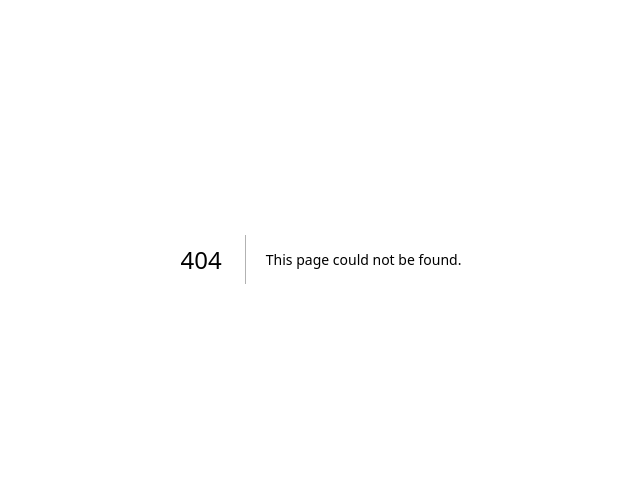
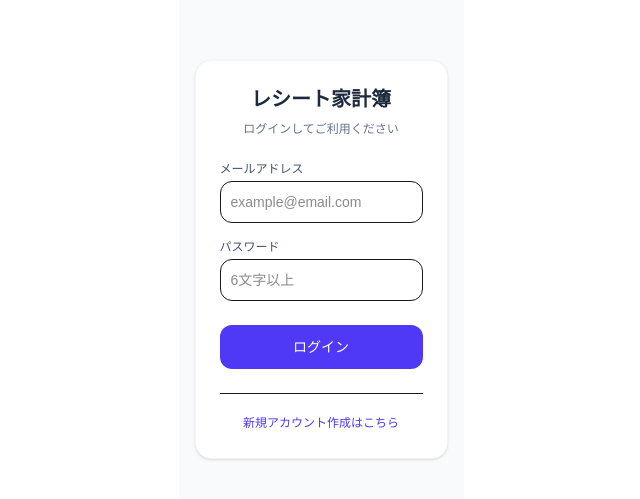
Before and after one commit to pon19/kakeibo-app, a Next.js app: page /login in a window 1280 px wide. Before the commit this address had no page. Shown: the part 141-640 px from the top of the page, without its empty margins (319-959 px from the left). Built offline with nearby package versions, Linux system fonts and the light colour scheme; no server answers.

Commit message:
Add Supabase Auth SSR setup and login page

```diff
--- /dev/null
+++ b/app/login/page.tsx
@@ -0,0 +1,126 @@
+'use client';
+
+import { useState } from 'react';
+import { useRouter } from 'next/navigation';
+import { createClient } from '@/lib/supabase/client';
+
+export default function LoginPage() {
+  const [email, setEmail] = useState('');
+  const [password, setPassword] = useState('');
+  const [isSignUp, setIsSignUp] = useState(false);
+  const [loading, setLoading] = useState(false);
+  const [errorMsg, setErrorMsg] = useState<string | null>(null);
+  const [message, setMessage] = useState<string | null>(null);
+
+  const router = useRouter();
+  const supabase = createClient();
+
+  const handleAuth = async (e: React.FormEvent) => {
+    e.preventDefault();
+    setLoading(true);
+    setErrorMsg(null);
+    setMessage(null);
+
+    try {
+      if (isSignUp) {
+        // 新規登録
+        const { error } = await supabase.auth.signUp({
+          email,
+          password,
+        });
+        if (error) throw error;
+        setMessage('確認メールを送信しました。メール内のリンクをクリックして登録を完了してください。');
+      } else {
+        // ログイン
+        const { error } = await supabase.auth.signInWithPassword({
+          email,
+          password,
+        });
+        if (error) throw error;
+        router.push('/');
+        router.refresh();
+      }
+    } catch (err: any) {
+      setErrorMsg(err.message || '認証に失敗しました');
+    } finally {
+      setLoading(false);
+    }
+  };
+
+  return (
+    <main className="min-h-screen bg-slate-50 p-4 max-w-md mx-auto flex flex-col justify-center">
+      <div className="bg-white p-6 rounded-2xl shadow-sm border border-slate-100">
+        <h1 className="text-xl font-bold text-center text-slate-800 mb-2">
+          レシート家計簿
+        </h1>
+        <p className="text-xs text-center text-slate-500 mb-6">
+          {isSignUp ? '新規アカウント登録' : 'ログインしてご利用ください'}
+        </p>
+
+        {errorMsg && (
+          <div className="mb-4 p-3 bg-rose-100 text-rose-800 text-xs rounded-lg border border-rose-200">
+            ⚠️ {errorMsg}
+          </div>
+        )}
+
+        {message && (
+          <div className="mb-4 p-3 bg-emerald-100 text-emerald-800 text-xs rounded-lg border border-emerald-200">
+            ✅ {message}
+          </div>
+        )}
+
+        <form onSubmit={handleAuth} className="flex flex-col gap-4">
+          <div>
+            <label className="block text-xs font-medium text-slate-600 mb-1">メールアドレス</label>
+            <input
+              type="email"
+              required
+              value={email}
+              onChange={(e) => setEmail(e.target.value)}
+              placeholder="example@email.com"
+              className="w-full p-2.5 border rounded-xl text-sm focus:outline-indigo-500"
+            />
+          </div>
+
+          <div>
+            <label className="block text-xs font-medium text-slate-600 mb-1">パスワード</label>
+            <input
+              type="password"
+              required
+              minLength={6}
+              value={password}
+              onChange={(e) => setPassword(e.target.value)}
+              placeholder="6文字以上"
+              className="w-full p-2.5 border rounded-xl text-sm focus:outline-indigo-500"
+            />
+          </div>
+
+          <button
+            type="submit"
+            disabled={loading}
+            className="w-full mt-2 py-3 bg-indigo-600 text-white font-medium rounded-xl hover:bg-indigo-700 disabled:bg-slate-300 transition text-sm flex items-center justify-center gap-2"
+          >
+            {loading && (
+              <span className="animate-spin h-4 w-4 border-2 border-white border-t-transparent rounded-full inline-block"></span>
+            )}
+            <span>{isSignUp ? 'アカウントを作成する' : 'ログイン'}</span>
+          </button>
+        </form>
+
+        <div className="mt-6 pt-4 border-t text-center">
+          <button
+            type="button"
+            onClick={() => {
+              setIsSignUp(!isSignUp);
+              setErrorMsg(null);
+              setMessage(null);
+            }}
+            className="text-xs text-indigo-600 font-medium hover:underline"
+          >
+            {isSignUp ? 'すでにアカウントをお持ちの方（ログイン）' : '新規アカウント作成はこちら'}
+          </button>
+        </div>
+      </div>
+    </main>
+  );
+}
--- /dev/null
+++ b/lib/supabase/client.ts
@@ -0,0 +1,8 @@
+import { createBrowserClient } from '@supabase/ssr';
+
+export function createClient() {
+  return createBrowserClient(
+    process.env.NEXT_PUBLIC_SUPABASE_URL!,
+    process.env.NEXT_PUBLIC_SUPABASE_ANON_KEY!
+  );
+}
--- /dev/null
+++ b/lib/supabase/server.ts
@@ -0,0 +1,27 @@
+import { createServerClient } from '@supabase/ssr';
+import { cookies } from 'next/headers';
+
+export async function createClient() {
+  const cookieStore = await cookies();
+
+  return createServerClient(
+    process.env.NEXT_PUBLIC_SUPABASE_URL!,
+    process.env.NEXT_PUBLIC_SUPABASE_ANON_KEY!,
+    {
+      cookies: {
+        getAll() {
+          return cookieStore.getAll();
+        },
+        setAll(cookiesToSet) {
+          try {
+            cookiesToSet.forEach(({ name, value, options }) =>
+              cookieStore.set(name, value, options)
+            );
+          } catch {
+            // Server Component からの呼び出し時は無視
+          }
+        },
+      },
+    }
+  );
+}
--- a/package.json
+++ b/package.json
@@ -11,7 +11,8 @@
   "dependencies": {
     "@google/genai": "^2.27.0",
     "@google/generative-ai": "^0.24.1",
-    "@supabase/supabase-js": "^2.117.2",
+    "@supabase/ssr": "^0.12.7",
+    "@supabase/supabase-js": "^2.118.0",
     "next": "16.3.8",
     "react": "19.2.8",
     "react-dom": "19.2.8",
```
Also changed, not shown: 1 other file (tests, documents, lock files or other folders).
